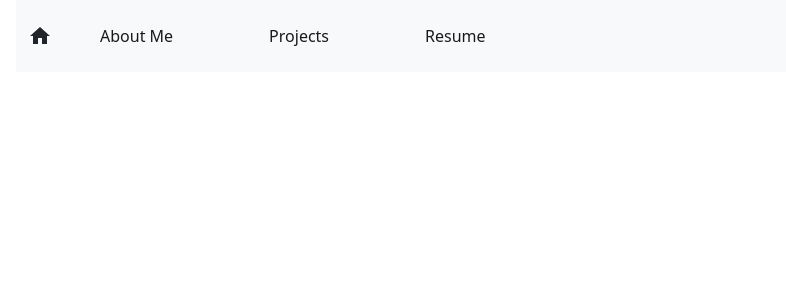
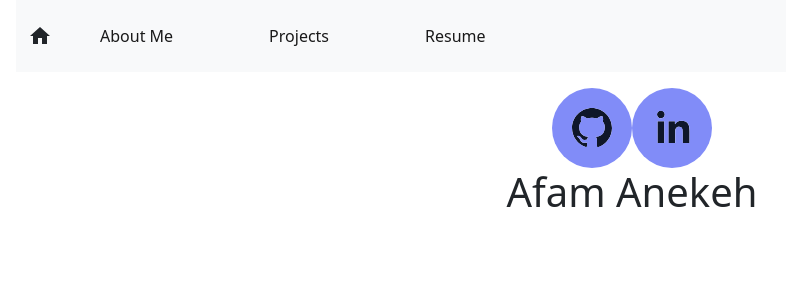
Before and after one commit to Afam-26/fullstack-portfolio, a React (Create React App) app: page / in a window 1280 px wide. Shown: the top 300 px of the page, without its empty margins (8-794 px from the left). Built offline with nearby package versions, Linux system fonts and the light colour scheme.

Commit message:
push Main page contents

```diff
--- a/package.json
+++ b/package.json
@@ -9,10 +9,12 @@
     "@testing-library/react": "^11.2.6",
     "@testing-library/user-event": "^12.8.3",
     "bootstrap": "^5.0.1",
+    "jumbotron": "^0.2.9",
     "react": "^17.0.2",
     "react-dom": "^17.0.2",
     "react-router-dom": "^5.2.0",
     "react-scripts": "4.0.3",
+    "react-social-icons": "^5.4.0",
     "web-vitals": "^1.1.1"
   },
   "scripts": {
--- a/src/App.js
+++ b/src/App.js
@@ -3,6 +3,7 @@ import { Container } from "@material-ui/core";
 import { BrowserRouter, Switch, Route } from 'react-router-dom';
 import './App.css';
 import NavBar from './components/NavBar/NavBar';
+import Main from './pages/Main/Main';
 
 function App() {
   return (
@@ -11,6 +12,7 @@ function App() {
     <Container>
 
     <NavBar />
+    <Main/>
     </Container>
     </BrowserRouter>
     </>
--- a/src/components/NavBar/NavBar.js
+++ b/src/components/NavBar/NavBar.js
@@ -18,7 +18,7 @@ export default function Nav() {
     }
 
     return <>
-        <header  className="navbar navbar-expand-lg navbar-light bg-light">
+        <nav  className="navbar navbar-expand-lg navbar-light bg-light">
             <div className="container-fluid flex justify-between">
                 <HomeIcon href="/" />
                 {/* <a className="navbar-brand" href="#">Home</a> */}
@@ -41,7 +41,7 @@ export default function Nav() {
                     </ul>
                 </div>
             </div>
-        </header>
+        </nav>
 
     </>;
 }
--- /dev/null
+++ b/src/pages/Main/Main.js
@@ -0,0 +1,36 @@
+import React from 'react';
+import { SocialIcon } from "react-social-icons";
+
+export default function Main() {
+    return (
+
+        <div className="fixed-background-main bg-black">
+            <section className="relative flex justify-start min-h-screen pt-6 lg:pt-32 px-8 flex-col">
+                <div class="jumbotron block py-3 px-3 my-6 text-center">
+                    <SocialIcon
+                        url="https://github.com/Afam-26/"
+                        className="transition duration-700 m-6 hover:opacity-80"
+                        target="_blank"
+                        bgColor="#818CF8"
+                        fgColor="#0F172A"
+                        style={{ height: 80, width: 80 }}
+                    />
+                    <SocialIcon
+                        url="https://www.linkedin.com/in/afam/"
+                        className="transition duration-700 m-6 hover:opacity-80"
+                        target="_blank"
+                        bgColor="#818CF8"
+                        fgColor="#0F172A"
+                        style={{ height: 80, width: 80 }}
+                    />
+                    <h1 className="mt-10 sm:animate-float text-transparent bg-clip-text bg-gradient-to-t from-blueGray-400 to-blueGray-100 text-6xl font-bold custom-font text-center leading-none lg:leading-snug home-name">
+                        Afam Anekeh
+            </h1>
+
+                </div>
+            </section>
+        </div>
+
+
+    )
+}
```
Also changed, not shown: 1 other file (tests, documents, lock files or other folders).
